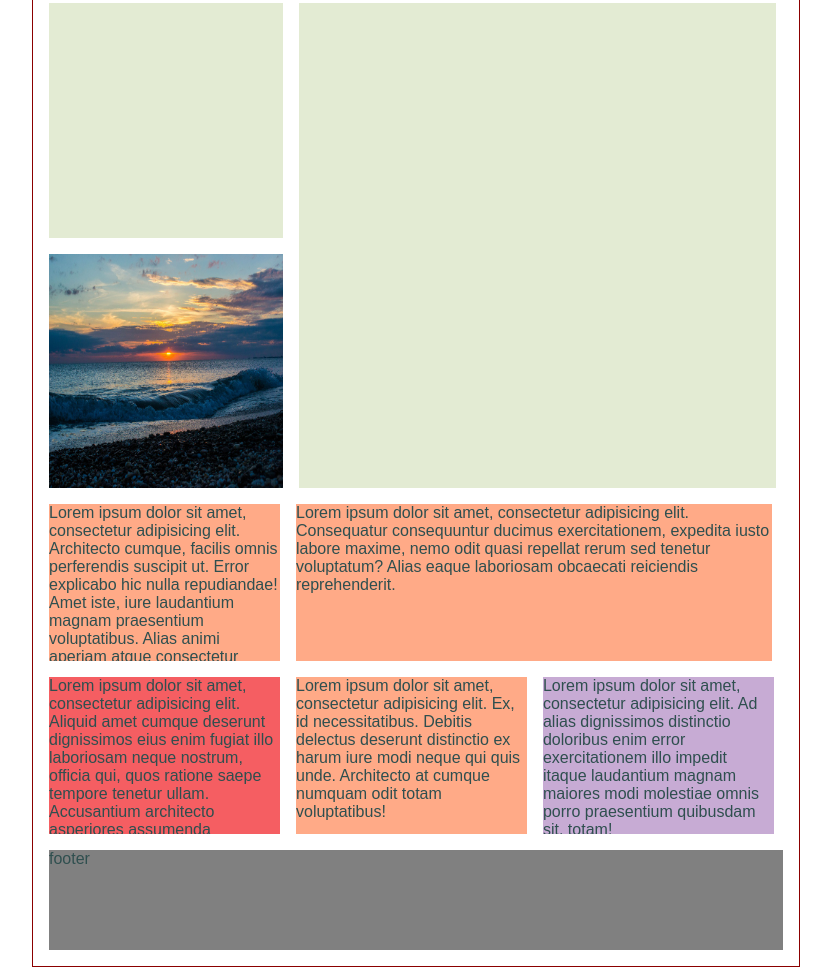
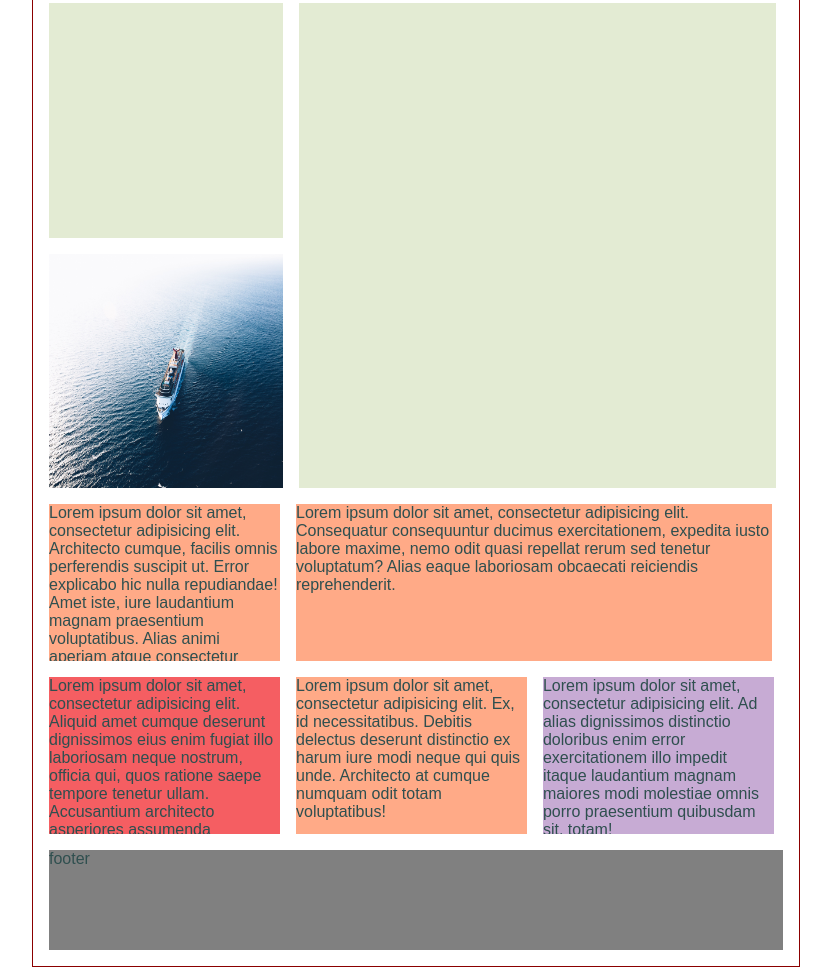
Before and after one commit to evgenevna22/site-tile, a website: page app/index.html in a window 1280 px wide. Shown: the part 984-1959 px from the top of the page, without its empty margins (224-1055 px from the left). Drawn offline with nearby package versions, Linux system fonts and the light colour scheme; files that its build step writes are made by us from their sources.

Commit message:
изменил pic

```diff
--- a/app/index.html
+++ b/app/index.html
@@ -66,7 +66,7 @@
           </section>
           <section class="square-grid__list-item square-grid__content-img green">
             <div class="square-grid__content">
-              <img src="./img/promo-sea.jpg" width="960" height="640" alt="sea">
+              <img src="./img/image1.png" width="600" height="400" alt="sea">
               <p>!</p>
             </div>
           </section>
```
Also changed, not shown: app/img/image1.png (added), app/img/promo-sea.jpg (deleted).
